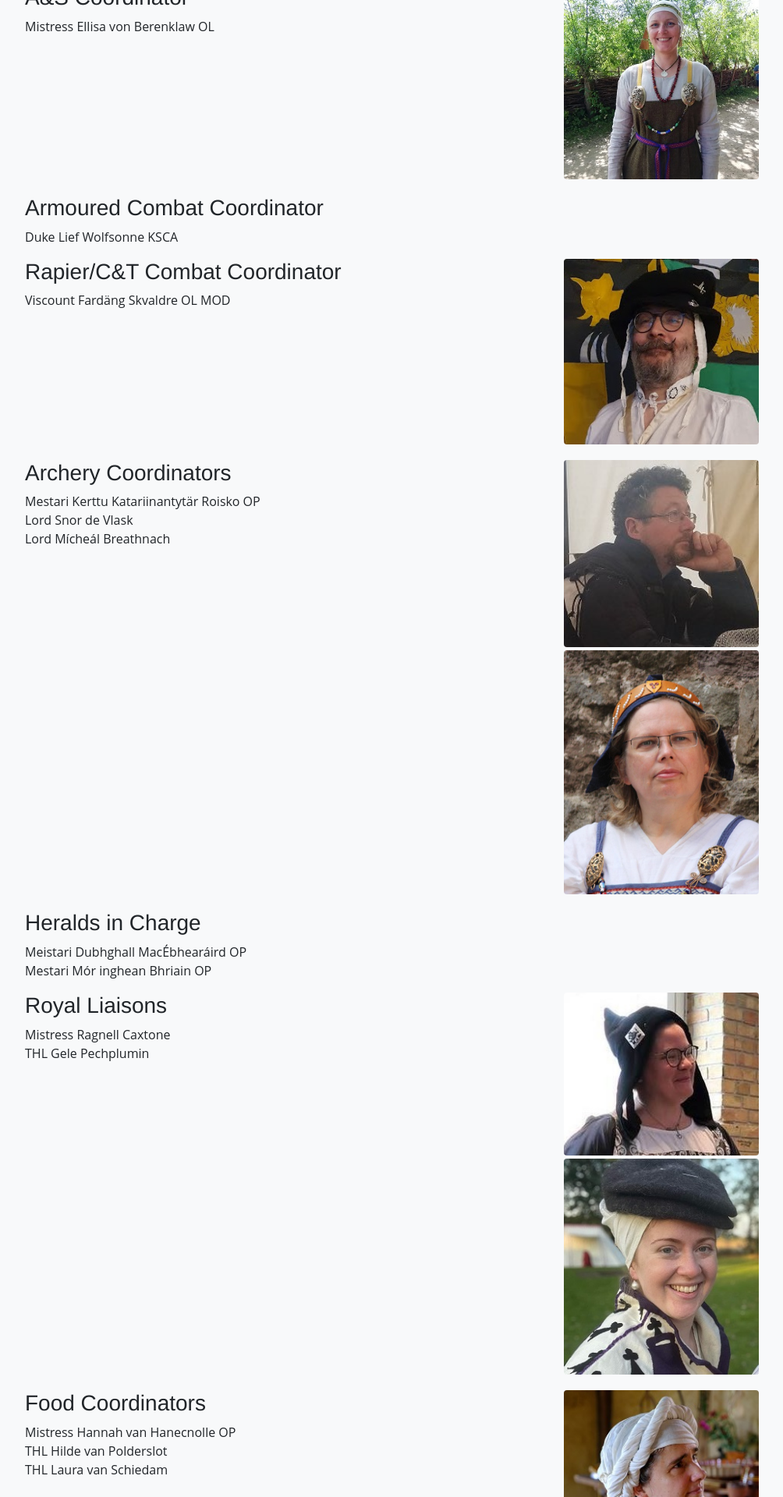
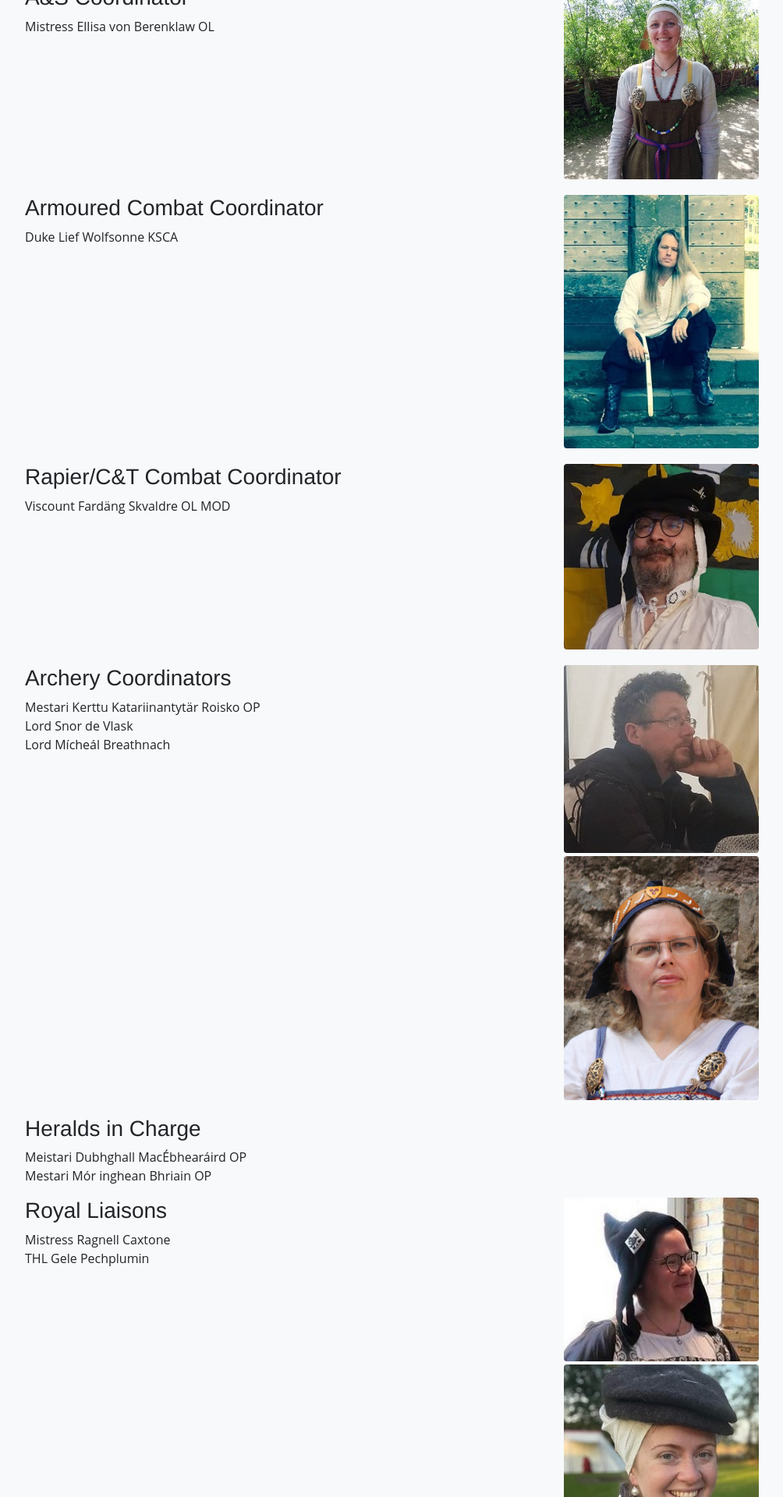
Before and after one commit to drachenwald/dw-30-year, a Jekyll site: the page built from eventstaff/index.html, in a window 1280 px wide. Shown: the part 1314-3234 px from the top of the page at 78% size, without its empty margins (102-1106 px from the left). Built offline with Jekyll 4.4.1, drawn with Linux system fonts in a browser that asks for light colours; some web fonts are replaced.

Commit message:
event staff update

```diff
--- a/eventstaff/index.html
+++ b/eventstaff/index.html
@@ -53,7 +53,7 @@
       Duke Lief Wolfsonne KSCA
     </div>
     <div class="col-12 col-md-6 col-lg-4">
-
+      <img src="lief.jpg" class="rounded mb-1" width="250" alt="Lief photo">
     </div>
   </div>
 
```
Also changed, not shown: eventstaff/lief.jpg (added).
